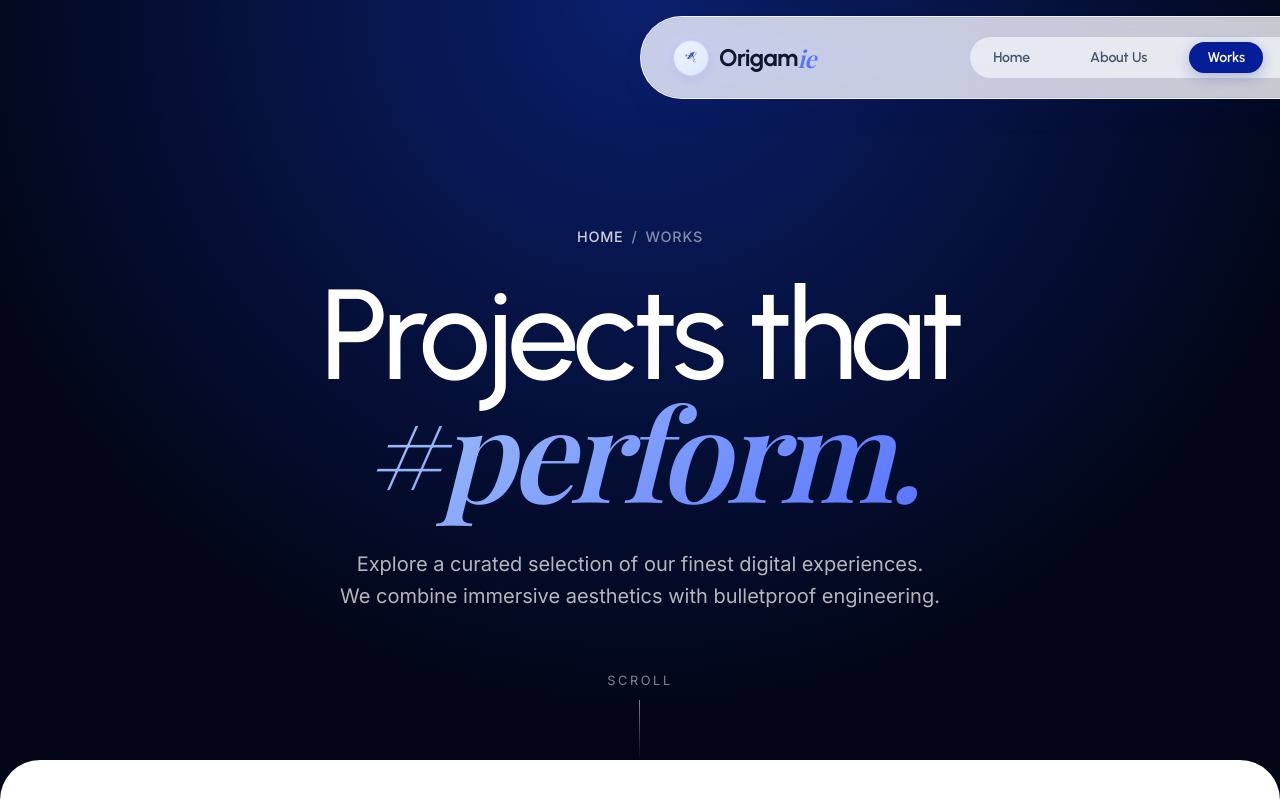
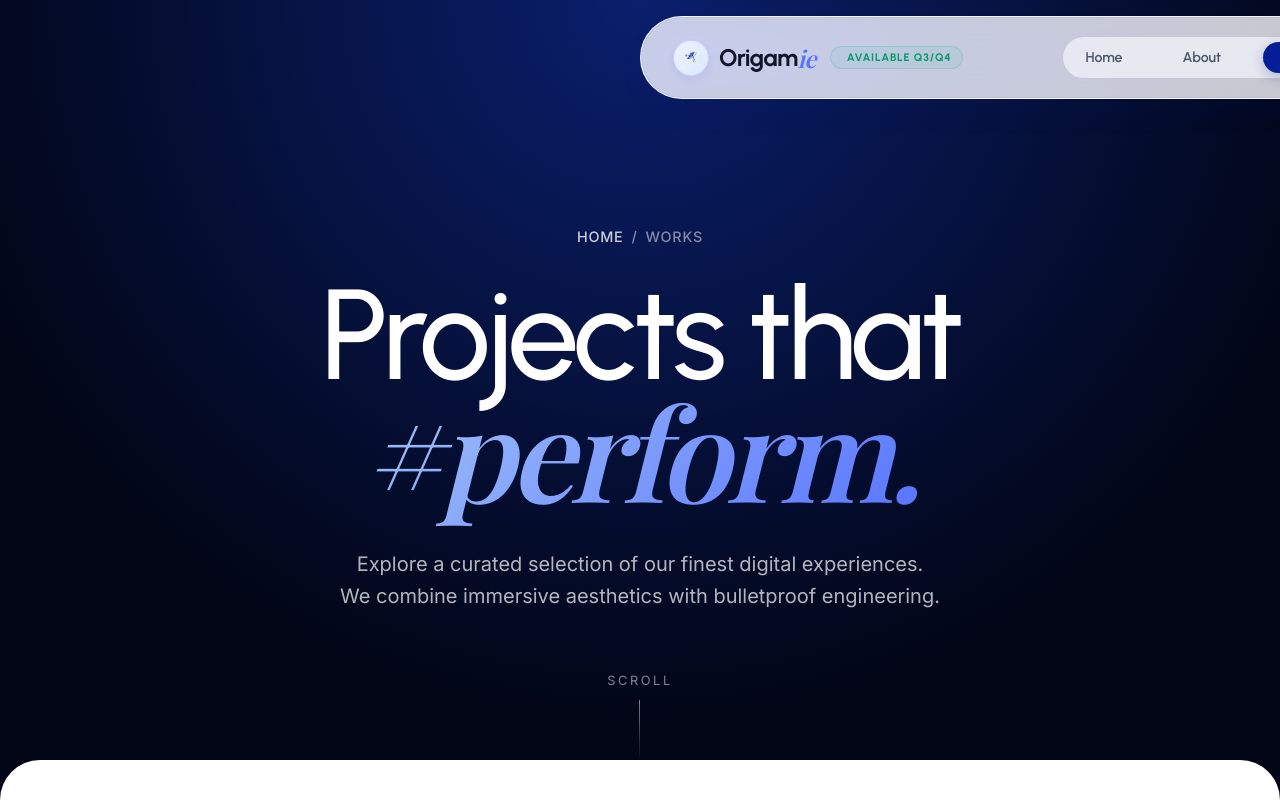
Before and after one commit to Arjun-venugopal/Origamie, a Next.js app: page /works in a window 1280 px wide. Shown: the top 802 px of the page. Built offline with nearby package versions, Linux system fonts and the light colour scheme; a web font is replaced by a local one.

Commit message:
feat: redesign Navbar into Awwwards-level Glass Stage layout with live availability pill badge and spring active indicator

```diff
--- a/src/components/layout/Navbar.tsx
+++ b/src/components/layout/Navbar.tsx
@@ -5,15 +5,15 @@ import Image from 'next/image';
 import Link from 'next/link';
 import { usePathname } from 'next/navigation';
 import { motion, AnimatePresence } from 'framer-motion';
-import { Menu, X, ArrowUpRight } from 'lucide-react';
+import { Menu, X, ArrowUpRight, Sparkles } from 'lucide-react';
 import styles from './layout.module.css';
 
 const navItems = [
   { label: 'Home', href: '/' },
-  { label: 'About Us', href: '/about' },
+  { label: 'About', href: '/about' },
   { label: 'Works', href: '/works' },
   { label: 'Services', href: '/services' },
-  { label: 'Contact Us', href: '/contact' },
+  { label: 'Contact', href: '/contact' },
 ];
 
 /* Origamie Wordmark */
@@ -88,27 +88,33 @@ export default function Navbar() {
     <>
       <motion.nav
         className={`${styles.navbar} ${scrolled ? styles.navbarScrolled : ''}`}
-        initial={{ opacity: 0, y: -20 }}
+        initial={{ opacity: 0, y: -24 }}
         animate={{ opacity: 1, y: 0 }}
-        transition={{ duration: 0.6, ease: [0.16, 1, 0.3, 1] }}
+        transition={{ duration: 0.65, ease: [0.16, 1, 0.3, 1] }}
       >
+        {/* Left Side: Brand Logo & Status Pill */}
         <div className={styles.navbarLeft}>
           <Link href="/" className={styles.logo}>
             <div className={styles.logoBadgeCircle}>
               <Image
                 src="/crane-logo.png"
                 alt="Origamie crane logo"
-                width={28}
-                height={28}
+                width={26}
+                height={26}
                 className={styles.navbarIcon}
                 priority
               />
             </div>
             <Wordmark />
           </Link>
+
+          <div className={styles.navLiveStatus}>
+            <span className={styles.badgePulseDot} />
+            <span>AVAILABLE Q3/Q4</span>
+          </div>
         </div>
 
-        {/* Desktop Navigation Link Pills */}
+        {/* Center Navigation Link Pills */}
         <div className={styles.navLinks}>
           {navItems.map((item) => {
             const isActive = pathname === item.href;
@@ -123,7 +129,7 @@ export default function Navbar() {
                   <motion.div
                     layoutId="activeNavPill"
                     className={styles.activePillBackground}
-                    transition={{ type: "spring", stiffness: 380, damping: 30 }}
+                    transition={{ type: "spring", stiffness: 420, damping: 32 }}
                   />
                 )}
               </Link>
@@ -131,25 +137,24 @@ export default function Navbar() {
           })}
         </div>
 
-        {/* Primary CTA */}
+        {/* Right Side: CTA Button & Mobile Trigger */}
         <div className={styles.navbarRight}>
           <a href="/contact" className={styles.navButtonPrimary}>
             <span>Book a free call</span>
             <ArrowUpRight size={16} className={styles.navCtaIcon} />
           </a>
 
-          {/* Mobile Menu Button */}
           <button
             className={styles.mobileMenuBtn}
             onClick={() => setMobileOpen(!mobileOpen)}
             aria-label="Toggle menu"
           >
-            {mobileOpen ? <X size={22} /> : <Menu size={22} />}
+            {mobileOpen ? <X size={20} /> : <Menu size={20} />}
           </button>
         </div>
       </motion.nav>
 
-      {/* Mobile Drawer Menu */}
+      {/* Mobile Curtain Drawer Menu */}
       <AnimatePresence>
         {mobileOpen && (
           <motion.div
@@ -209,13 +214,15 @@ export default function Navbar() {
 
             <motion.div variants={itemVariants} className={styles.mobileMenuFooter}>
               <div className={styles.mobileContactItem}>
-                <span className={styles.mobileContactLabel}>Get in touch</span>
+                <span className={styles.mobileContactLabel}>Direct Connect</span>
                 <a href="mailto:hello@origamie.in" className={styles.mobileContactValue}>
                   hello@origamie.in
                 </a>
               </div>
               <div className={styles.mobileSocials}>
-                <a href="https://wa.me/919544639774" target="_blank" rel="noopener noreferrer" className={styles.mobileSocialLink}>WhatsApp</a>
+                <a href="https://wa.me/919544639774" target="_blank" rel="noopener noreferrer" className={styles.mobileSocialLink}>
+                  WhatsApp Direct
+                </a>
               </div>
             </motion.div>
           </motion.div>
--- a/src/components/layout/layout.module.css
+++ b/src/components/layout/layout.module.css
@@ -29,6 +29,28 @@
 .navbarLeft {
   display: flex;
   align-items: center;
+}
+
+.navLiveStatus {
+  display: inline-flex;
+  align-items: center;
+  gap: 6px;
+  margin-left: 14px;
+  padding: 4px 10px;
+  border-radius: 999px;
+  background: rgba(16, 185, 129, 0.08);
+  border: 1px solid rgba(16, 185, 129, 0.2);
+  font-family: var(--font-urbanist), sans-serif;
+  font-size: 0.68rem;
+  font-weight: 700;
+  letter-spacing: 0.08em;
+  color: #059669;
+}
+
+@media (max-width: 1100px) {
+  .navLiveStatus {
+    display: none;
+  }
 }
 
 .logo {
```
